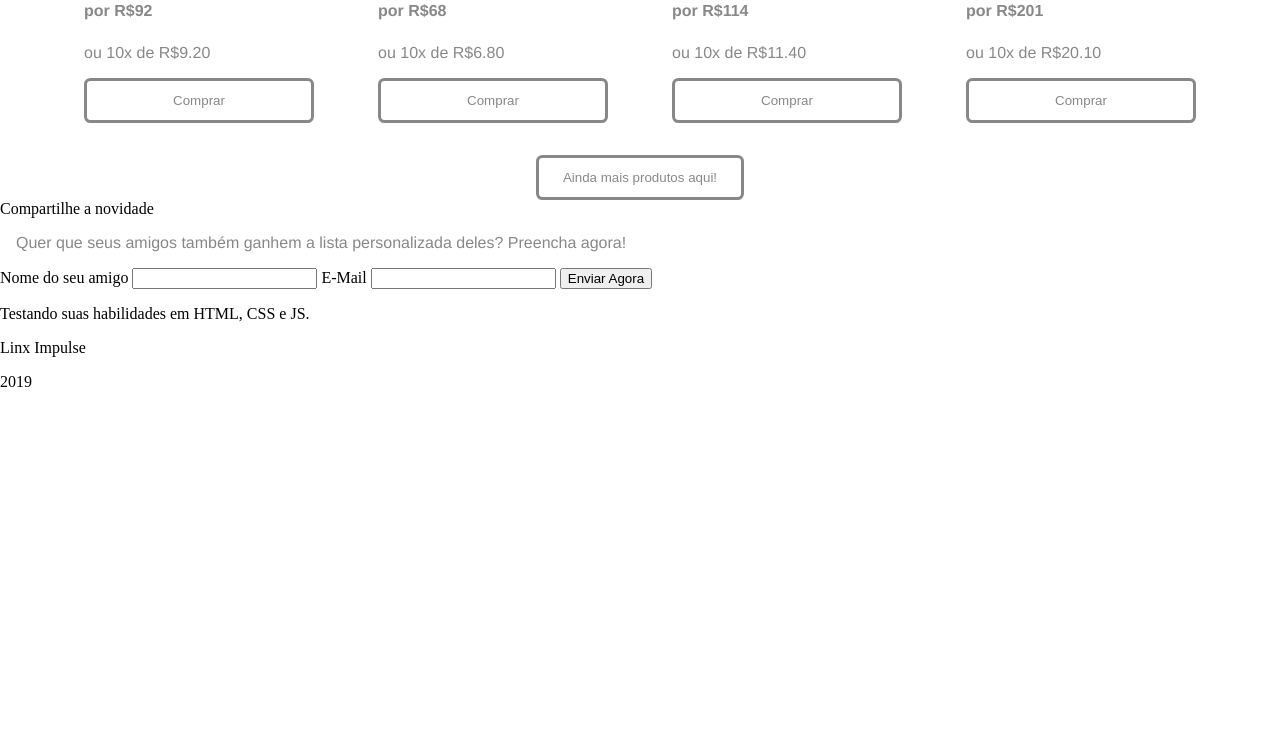
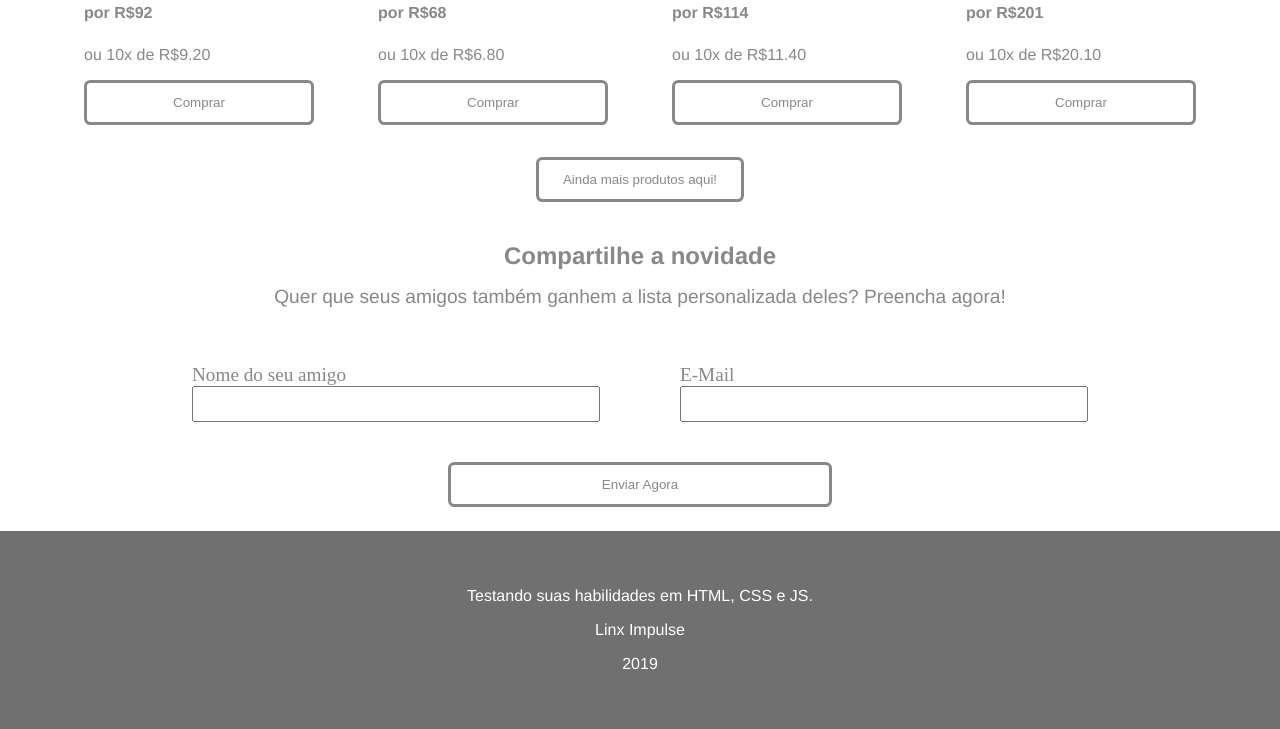
Before and after one commit to Eduardo-Barraque/4P_Final, a Flask app: page / in a window 1280 px wide. Shown: the part 1655-2384 px from the top of the page. Before the commit the page ends 2042 px from the top, so only its background shows below. Run offline with Flask 2, Linux system fonts and the light colour scheme.

Commit message:
css pronto

```diff
--- a/static/css/home.css
+++ b/static/css/home.css
@@ -125,6 +125,20 @@ header button{
     padding-bottom: 1.5vh;
     border-radius: 0.8vh;
 }
+article h1{
+    color: #888888;
+    font-family: Helvetica;
+    font-size: 2.8vh;
+    margin: 2vh;
+    margin-top: 5vh;
+}
+article p{
+    color: #888888;
+    font-family: Helvetica;
+    font-size: 2vh;
+    margin: 2vh;
+    text-align: justify;
+}
 /* section dos produtos*/
 #produtos_section{
     grid-area: produtos;
@@ -135,6 +149,7 @@ header button{
 #produtos_section h1{
     color: #888888;
     text-align: center;
+    font-size: 3vh;
 }
 
 .listaprodutos{
@@ -156,6 +171,7 @@ header button{
 .imagemproduto{
     border: 0.3vh solid #707070;
 }
+
 /*Informaçoes de cada produto*/
 .nome{
 font-size: 2.4vh;
@@ -186,17 +202,58 @@ margin-top: 3vh;
 #compartilhe_section{
     grid-area: compartilhe;
 }
-article h1{
+#compartilhe_section h1{
     color: #888888;
+    text-align: center;
+    font-size: 3vh;
+}
+#compartilhe_section p{
+    text-align: center;
+    font-size: 2.4vh;
+}
+
+.formulario{
+    display: flex;
+    flex-wrap: wrap;
+    flex-direction: row;
+    justify-content: center;
+    color: #888888;
+}
+.campoform{
+    display: flex;
+    flex-direction: column;
+    margin: 5vh;
+    font-size: 2.4vh;
+}
+
+.campoform input{
+    width: 50vh;
+    height: 3.7vh;
+}
+#compartilhe_section form{
+    display: flex;
+    flex-direction: column;
+    align-items: center;
+}
+.inputenviaramigo{
+    width: 30vw;
+    margin-bottom: 3vh;
+    color: #888888;
+    background-color: #FFFFFF;
+    border: 0.4vh solid;
+    padding-left: 3vh;
+    padding-right: 3vh;
+    padding-top: 1.5vh;
+    padding-bottom: 1.5vh;
+    border-radius: 0.8vh;
+}
+/* footer*/
+
+footer{
+    background-color: #707070;
+    color: #FFFFFF;
+    text-align: center;
+    font-size: 2vh;
+    padding: 5vh;
     font-family: Helvetica;
-    font-size: 2.8vh;
-    margin: 2vh;
-    margin-top: 5vh;
 }
-article p{
-    color: #888888;
-    font-family: Helvetica;
-    font-size: 2vh;
-    margin: 2vh;
-    text-align: justify;
-}
--- a/templates/home.html
+++ b/templates/home.html
@@ -69,16 +69,24 @@
             </div>
             <button>Ainda mais produtos aqui!</button>
         </div>
-        <div id="compartilhe_section">Compartilhe a novidade</div>
+        <div id="compartilhe_section">
+            <h1>Compartilhe a novidade</h1>
             <div>
                 <p>Quer que seus amigos também ganhem a lista personalizada deles? Preencha agora!</p>
                 <form>
+                    <div class="formulario">
+                        <div class="campoform">
                             <label for="">Nome do seu amigo</label>
                             <input type="text" name="" id="">
+                        </div>
+                        <div class="campoform">
                             <label for="">E-Mail</label>
                             <input type="text" name="" id="">
-                <input type="submit" value="Enviar Agora">
+                        </div>
+                    </div>
+                    <input class="inputenviaramigo" type="submit" value="Enviar Agora">
                 </form>
+            </div>
         </div>
     </article>
     <footer>
```
Lines whose indentation alone changed are shown as unchanged.
